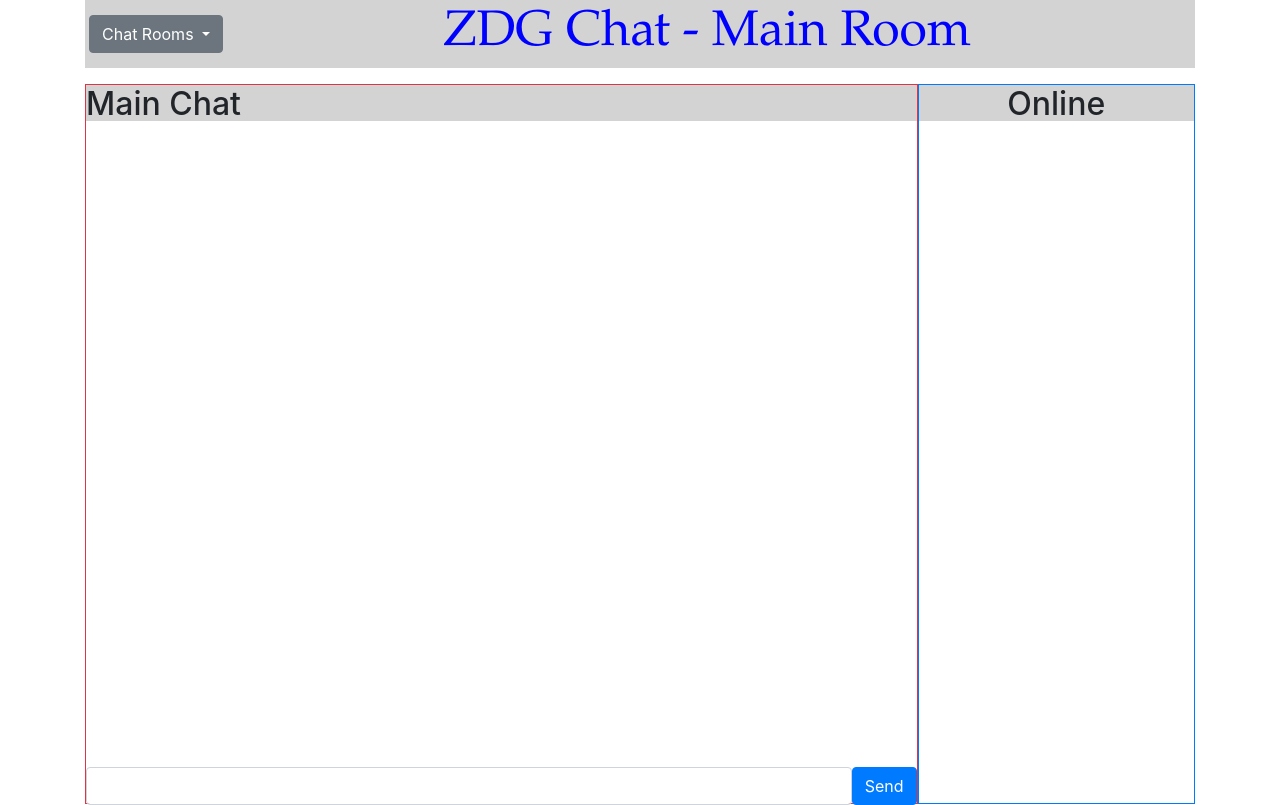
After one commit to grrtvnlw/Group-BE-ZDG-Chat, a Node server app: page /mainroom in a window 1280 px wide. The commit adds this page. Run offline with Node 20, Linux system fonts and the light colour scheme; some libraries are stand-ins or nearby versions.

Commit message:
Main Chat wireframe

```diff
--- a/app.js
+++ b/app.js
@@ -17,6 +17,12 @@ app.get('/', (req, res) => {
     })
 })
 
+app.get('/mainroom', (req, res) => {
+    res.render('mainchat', {
+        title: 'ZDG Chat Main Room',
+    })
+})
+
 
 
 
--- a/public/styles.css
+++ b/public/styles.css
@@ -3,3 +3,46 @@ h1 {
   font-size: 50px;
   color: blue;
 }
+
+.center {
+  margin: 0 auto;
+}
+
+.bg-color {
+  background-color: lightgrey;
+}
+
+section {
+  height: 90vh;
+  width: 100%;
+}
+
+#onlineUsers {
+  width: 25%;
+  height: 100%;
+}
+
+#mainChat {
+  width: 75%;
+  height: 100%;
+}
+
+#chatHeader {
+  height: 5%;
+}
+
+#chatBody {
+  height: 90%;
+}
+
+#chatInput {
+  height: 5%;
+}
+
+#onlineHeader {
+  height: 5%;
+}
+
+#users {
+  height: 95%;
+}
--- /dev/null
+++ b/views/mainchat.ejs
@@ -0,0 +1,78 @@
+<%- include('partials/head') %>
+
+<div class="container">
+  <header class="d-flex flex-direction-column align-items-center bg-color p-1 mb-3">
+    <div class="dropdown">
+      <button class="btn btn-secondary dropdown-toggle" type="button" id="dropdownMenuButton" data-toggle="dropdown" aria-haspopup="true" aria-expanded="false">
+        Chat Rooms
+      </button>
+      <div class="dropdown-menu" aria-labelledby="dropdownMenuButton">
+        <a class="dropdown-item" href="#">Space Room</a>
+        <a class="dropdown-item" href="#">Jungle Room</a>
+        <a class="dropdown-item" href="#">Ocean Room</a>
+      </div>
+    </div>
+    <h1 class="center">ZDG Chat - Main Room</h1>
+  </header>
+  <section class="d-flex flex-direction-column border-danger">
+    <div id="mainChat" class="border border-danger">
+      <div id="chatHeader" class="bg-color d-flex justify-content-start">
+        <h2>Main Chat</h2>
+      </div>
+      <div id="chatBody">
+        <ul id="messages" class="list-group w-80 flex-grow-1 overflow-auto" style="list-style-type: none;">
+          <!-- Chat messages go here -->
+        </ul>
+      </div>
+      <div id="chatInput">
+        <form class="chat-form d-flex">
+          <input class="form-control chat-input w-100" id="chat-message" />
+          <button type="submit" class="btn btn-primary">
+            Send
+          </button>
+        </form>
+      </div>
+
+    </div>
+    <div id="onlineUsers" class="border border-primary">
+      <div id="onlineHeader" class="bg-color d-flex justify-content-center">
+        <h2>Online</h2>
+      </div>
+      <div id="users">
+        <ul id="messages" class="list-group w-80 flex-grow-1 overflow-auto" style="list-style-type: none;">
+          <!-- Chat messages go here -->
+        </ul>
+      </div>
+
+    </div>
+
+  </section>
+
+    <!-- <button onclick="location.href = '/private'" class="btn btn-secondary ml-3 p-1">Private Chat</button>
+  </div>
+  <div class="d-flex h-100">
+    <div class="m-3">
+      <p class="ml-3">Chat</p>
+    </div>
+    <ul id="messages" class="list-group w-80 flex-grow-1 overflow-auto" style="list-style-type: none;">
+      Chat messages go here
+    </ul>
+    <div class="m-3">
+      <p class="ml-3">Online</p>
+    </div>
+    <ul id="online" class="list-group w-20 flex-grow-1 overflow-auto" style="list-style-type: none;">
+      Online users go here
+    </ul>
+  </div>
+  <div class="card-footer">
+    <div class="typing mb-3"></div>
+    <form class="chat-form d-flex">
+      <input class="form-control chat-input w-100" id="chat-message" />
+      <button type="submit" class="btn btn-primary">
+        Send
+      </button>
+    </form> -->
+  </div>
+</div>
+
+<%- include('partials/foot') %>
```
